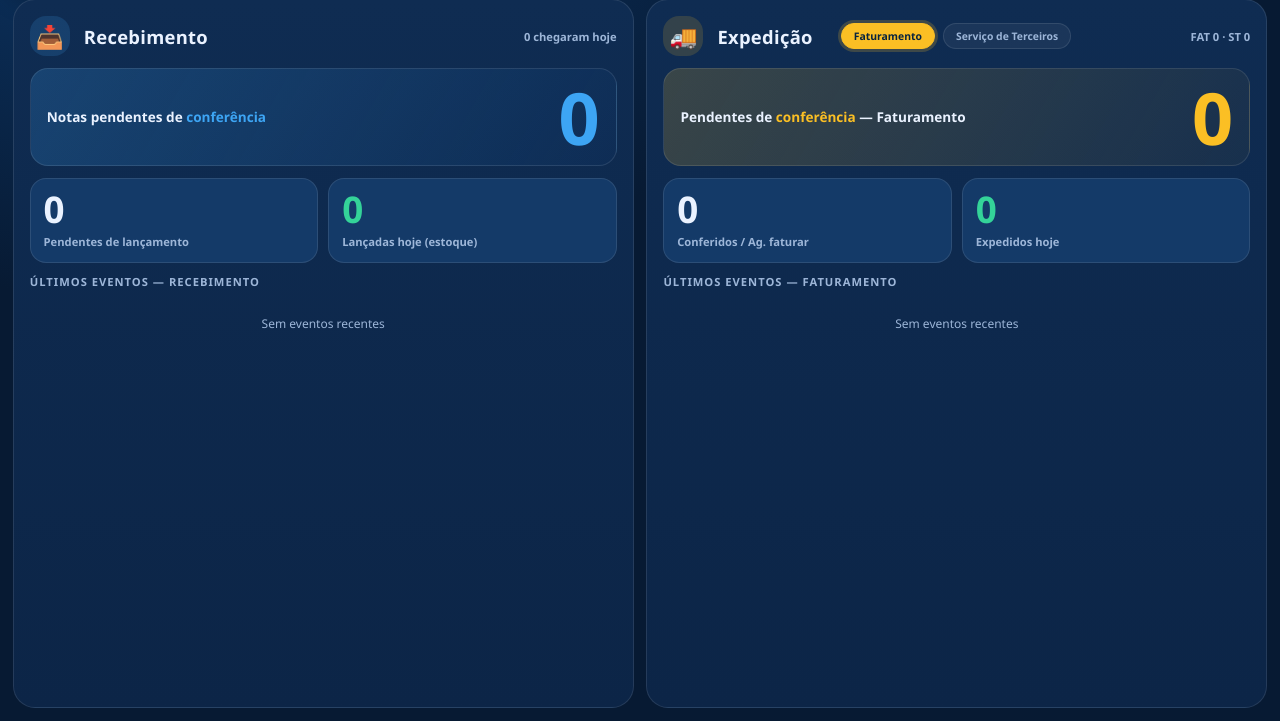
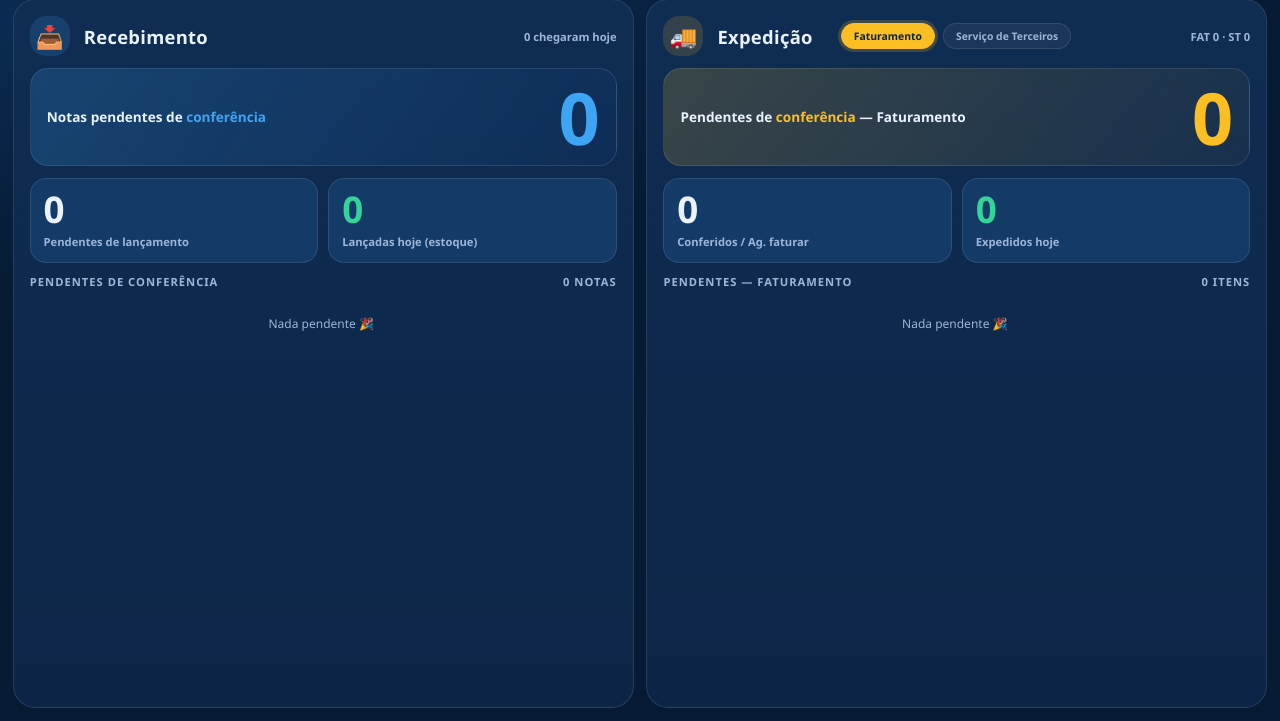
Before and after one commit to felipefazevedo24/conferencia_system, a Flask app: page /painel in a window 1280 px wide. Shown: the part 79-800 px from the top of the page. Run offline with Flask 3, Linux system fonts and the light colour scheme; data that the repository does not hold is empty; some libraries are stand-ins or nearby versions.

Commit message:
Painel TV: lista pendentes com previsao/atraso, auto-scroll e alternancia FAT/ST mais lenta

```diff
--- a/conferencia_app/routes/painel_tv_routes.py
+++ b/conferencia_app/routes/painel_tv_routes.py
@@ -7,7 +7,7 @@ Rotas publicas:
 """
 from __future__ import annotations
 
-from datetime import datetime
+from datetime import datetime, timedelta
 
 from flask import Blueprint, jsonify, render_template
 from sqlalchemy import desc, func
@@ -25,6 +25,22 @@ def _iso(dt: datetime | None) -> str | None:
     return dt.isoformat() if dt else None
 
 
+def _previsao_status(previsao: datetime | None, agora: datetime) -> str | None:
+    """vencido | perto (<=1 dia) | None."""
+    if not previsao:
+        return None
+    if previsao < agora:
+        return "vencido"
+    if previsao <= agora + timedelta(days=1):
+        return "perto"
+    return None
+
+
+def _atrasado(desde: datetime | None, agora: datetime) -> bool:
+    """True se esta pendente ha mais de 1 dia."""
+    return bool(desde and desde < agora - timedelta(days=1))
+
+
 def _count_distinct_notas(status: str) -> int:
     return (
         db.session.query(func.count(func.distinct(ItemNota.numero_nota)))
@@ -35,7 +51,8 @@ def _count_distinct_notas(status: str) -> int:
 
 
 def _coletar_indicadores() -> dict:
-    hoje = datetime.now().date()
+    agora = datetime.now()
+    hoje = agora.date()
 
     # ---- RECEBIMENTO ----
     recebimento_pendente = _count_distinct_notas("Pendente")
@@ -54,6 +71,29 @@ def _coletar_indicadores() -> dict:
         .scalar()
         or 0
     )
+
+    # Lista de notas pendentes de conferencia (quais sao)
+    pend_rows = (
+        db.session.query(
+            ItemNota.numero_nota,
+            func.max(ItemNota.fornecedor).label("fornecedor"),
+            func.min(ItemNota.data_importacao).label("desde"),
+        )
+        .filter(ItemNota.status == "Pendente")
+        .group_by(ItemNota.numero_nota)
+        .order_by("desde")
+        .limit(60)
+        .all()
+    )
+    recebimento_lista = [
+        {
+            "codigo": nota,
+            "parceiro": fornecedor or "",
+            "desde": _iso(desde),
+            "atrasado": _atrasado(desde, agora),
+        }
+        for nota, fornecedor, desde in pend_rows
+    ]
 
     # ---- EXPEDICAO ----
     exp_fat_pendente = (
@@ -75,16 +115,53 @@ def _coletar_indicadores() -> dict:
         ExpedicaoOrdemST.query.filter(func.date(ExpedicaoOrdemST.expedido_at) == hoje).count()
     )
 
+    fat_pendentes = (
+        ExpedicaoOrdemFat.query.filter(ExpedicaoOrdemFat.status == STATUS_EXP_PENDENTE)
+        .order_by(ExpedicaoOrdemFat.created_at)
+        .limit(60)
+        .all()
+    )
+    fat_lista = [
+        {
+            "codigo": str(o.cod_ordem_fat),
+            "parceiro": o.cliente or "",
+            "previsao": _iso(o.dt_previsao_entrega),
+            "previsao_status": _previsao_status(o.dt_previsao_entrega, agora),
+            "desde": _iso(o.created_at),
+            "atrasado": _atrasado(o.created_at, agora),
+        }
+        for o in fat_pendentes
+    ]
+
+    st_pendentes = (
+        ExpedicaoOrdemST.query.filter(ExpedicaoOrdemST.status == STATUS_EXP_PENDENTE)
+        .order_by(ExpedicaoOrdemST.created_at)
+        .limit(60)
+        .all()
+    )
+    st_lista = [
+        {
+            "codigo": str(o.cod_ordem_compra),
+            "parceiro": o.fornecedor or "",
+            "previsao": _iso(o.dt_prevista_entrega),
+            "previsao_status": _previsao_status(o.dt_prevista_entrega, agora),
+            "desde": _iso(o.created_at),
+            "atrasado": _atrasado(o.created_at, agora),
+        }
+        for o in st_pendentes
+    ]
+
     eventos = _coletar_eventos()
 
     return {
-        "gerado_em": datetime.now().isoformat(),
+        "gerado_em": agora.isoformat(),
         "recebimento": {
             "pendente_conferencia": int(recebimento_pendente),
             "pendente_lancamento": int(recebimento_lancar),
             "lancadas_total": int(recebimento_lancado),
             "importadas_hoje": int(importadas_hoje),
             "lancadas_hoje": int(lancadas_hoje),
+            "lista": recebimento_lista,
         },
         "expedicao": {
             "pendente_total": int(exp_fat_pendente + exp_st_pendente),
@@ -92,11 +169,13 @@ def _coletar_indicadores() -> dict:
                 "pendente": int(exp_fat_pendente),
                 "conferido": int(exp_fat_conferido),
                 "expedidos_hoje": int(exp_fat_hoje),
+                "lista": fat_lista,
             },
             "st": {
                 "pendente": int(exp_st_pendente),
                 "conferido": int(exp_st_conferido),
                 "expedidos_hoje": int(exp_st_hoje),
+                "lista": st_lista,
             },
         },
         "eventos": eventos,
--- a/templates/painel_tv.html
+++ b/templates/painel_tv.html
@@ -175,20 +175,29 @@
   @keyframes slidein { from { transform: translateX(120%); opacity: 0; } to { transform: none; opacity: 1; } }
   @keyframes slideout { to { transform: translateX(120%); opacity: 0; } }
 
-  /* ---------- Event ticker ---------- */
+  /* ---------- Feed / lista de pendentes ---------- */
   .feed { flex: 1 1 auto; min-height: 0; display: flex; flex-direction: column; gap: 8px; }
-  .feed .feed-title { color: var(--muted); font-size: clamp(11px,1.4vh,15px); font-weight: 700; text-transform: uppercase; letter-spacing: 1px; }
-  .feed .list { flex: 1 1 auto; overflow: hidden; display: flex; flex-direction: column; gap: 8px; }
-  .ev {
-    display: flex; align-items: center; gap: 12px;
-    background: rgba(255,255,255,.03); border: 1px solid var(--border);
-    border-radius: 12px; padding: 8px 14px;
+  .feed .feed-title { color: var(--muted); font-size: clamp(11px,1.4vh,15px); font-weight: 700; text-transform: uppercase; letter-spacing: 1px; display:flex; justify-content:space-between; }
+  .feed .list { flex: 1 1 auto; overflow-y: auto; overflow-x: hidden; display: flex; flex-direction: column; gap: 8px; padding-right: 4px; scrollbar-width: thin; scrollbar-color: rgba(255,255,255,.2) transparent; }
+  .feed .list::-webkit-scrollbar { width: 8px; }
+  .feed .list::-webkit-scrollbar-thumb { background: rgba(255,255,255,.18); border-radius: 8px; }
+
+  .item {
+    display: flex; align-items: center; justify-content: space-between; gap: 12px;
+    background: rgba(255,255,255,.035); border: 1px solid var(--border);
+    border-left: 4px solid transparent; border-radius: 12px;
+    padding: clamp(7px,1.1vh,12px) clamp(10px,1.4vh,16px); flex: 0 0 auto;
   }
-  .ev .ico { font-size: clamp(16px,2vh,22px); }
-  .ev .txt { flex: 1 1 auto; min-width: 0; }
-  .ev .txt b { font-size: clamp(12px,1.5vh,17px); font-weight: 700; }
-  .ev .txt span { display:block; color: var(--muted); font-size: clamp(10px,1.3vh,14px); white-space: nowrap; overflow: hidden; text-overflow: ellipsis; }
-  .ev .when { color: var(--muted); font-size: clamp(10px,1.3vh,13px); white-space: nowrap; }
+  .item.atraso { background: rgba(250,204,21,.08); border-color: rgba(250,204,21,.35); border-left-color: #facc15; }
+  .item .main { min-width: 0; flex: 1 1 auto; }
+  .item .main b { font-size: clamp(13px,1.7vh,19px); font-weight: 800; }
+  .item .main span { display:block; color: var(--muted); font-size: clamp(10px,1.3vh,14px); white-space: nowrap; overflow: hidden; text-overflow: ellipsis; }
+  .item .meta { display:flex; align-items:center; gap: 8px; white-space: nowrap; }
+  .item .ago { color: var(--muted); font-size: clamp(10px,1.3vh,13px); }
+  .badge { font-size: clamp(9px,1.2vh,12px); font-weight: 800; padding: 4px 9px; border-radius: 999px; white-space: nowrap; background: rgba(255,255,255,.06); color: var(--muted); border: 1px solid var(--border); }
+  .badge.atraso { background: rgba(250,204,21,.16); color: #facc15; border: 1px solid rgba(250,204,21,.45); }
+  .badge.perto { background: rgba(250,204,21,.16); color: #facc15; border: 1px solid rgba(250,204,21,.45); }
+  .badge.vencido { background: rgba(248,113,113,.16); color: #f87171; border: 1px solid rgba(248,113,113,.45); }
   .empty { color: var(--muted); text-align: center; padding: 18px; font-size: clamp(12px,1.5vh,16px); }
 </style>
 </head>
@@ -227,8 +236,8 @@
         <div class="stat ok"><div class="n" id="rec-lanc-hoje">0</div><div class="t">Lançadas hoje (estoque)</div></div>
       </div>
       <div class="feed">
-        <div class="feed-title">Últimos eventos — recebimento</div>
-        <div class="list" id="rec-feed"><div class="empty">Sem eventos recentes</div></div>
+        <div class="feed-title"><span>Pendentes de conferência</span><span id="rec-count"></span></div>
+        <div class="list" id="rec-list"><div class="empty">Nada pendente</div></div>
       </div>
     </section>
 
@@ -252,8 +261,8 @@
         <div class="stat ok"><div class="n" id="exp-hoje">0</div><div class="t">Expedidos hoje</div></div>
       </div>
       <div class="feed">
-        <div class="feed-title">Últimos eventos — <span id="exp-feed-label">expedição</span></div>
-        <div class="list" id="exp-feed"><div class="empty">Sem eventos recentes</div></div>
+        <div class="feed-title"><span>Pendentes — <span id="exp-feed-label">faturamento</span></span><span id="exp-count"></span></div>
+        <div class="list" id="exp-list"><div class="empty">Nada pendente</div></div>
       </div>
     </section>
   </main>
@@ -323,20 +332,64 @@
     while (box.children.length > 5) box.lastChild.remove();
   }
 
-  function renderFeed(containerId, eventos) {
+  function esc(s) {
+    return String(s == null ? "" : s).replace(/[&<>"]/g, (c) => ({ "&": "&amp;", "<": "&lt;", ">": "&gt;", '"': "&quot;" }[c]));
+  }
+  function fmtDia(iso) {
+    if (!iso) return "";
+    return new Date(iso).toLocaleDateString("pt-BR", { day: "2-digit", month: "2-digit" });
+  }
+
+  function buildRecItem(it) {
+    const atraso = it.atrasado ? '<span class="badge atraso">Em atraso</span>' : "";
+    return '<div class="item' + (it.atrasado ? " atraso" : "") + '">' +
+      '<div class="main"><b>NF ' + esc(it.codigo) + "</b><span>" + esc(it.parceiro || "—") + "</span></div>" +
+      '<div class="meta"><span class="ago">' + relTime(it.desde) + "</span>" + atraso + "</div>" +
+      "</div>";
+  }
+
+  function buildExpItem(prefix) {
+    return function (it) {
+      const atraso = it.atrasado ? '<span class="badge atraso">Em atraso</span>' : "";
+      let prev = "";
+      if (it.previsao) {
+        const cls = it.previsao_status || "";
+        const txt = (it.previsao_status === "vencido" ? "Venceu " : "Entrega ") + fmtDia(it.previsao);
+        prev = '<span class="badge ' + cls + '">' + txt + "</span>";
+      }
+      return '<div class="item' + (it.atrasado ? " atraso" : "") + '">' +
+        '<div class="main"><b>' + prefix + " " + esc(it.codigo) + "</b><span>" + esc(it.parceiro || "—") + "</span></div>" +
+        '<div class="meta">' + prev + atraso + '<span class="ago">' + relTime(it.desde) + "</span></div>" +
+        "</div>";
+    };
+  }
+
+  // Renderiza a lista somente se o conteudo mudou (preserva o auto-scroll)
+  function renderList(containerId, items, buildRow) {
     const box = $(containerId);
-    if (!eventos.length) { box.innerHTML = '<div class="empty">Sem eventos recentes</div>'; return; }
-    box.innerHTML = "";
-    eventos.slice(0, 6).forEach((ev) => {
-      const row = document.createElement("div");
-      row.className = "ev";
-      row.innerHTML =
-        '<div class="ico">' + (ICONS[ev.tipo] || "🔔") + '</div>' +
-        '<div class="txt"><b></b><span></span></div>' +
-        '<div class="when">' + relTime(ev.ts) + '</div>';
-      row.querySelector("b").textContent = ev.titulo;
-      row.querySelector("span").textContent = ev.detalhe || "";
-      box.appendChild(row);
+    const sig = JSON.stringify(items);
+    if (box._sig === sig) return;
+    box._sig = sig;
+    box.scrollTop = 0;
+    box._phase = "";
+    box._pausedAt = Date.now() + 2000;
+    if (!items.length) { box.innerHTML = '<div class="empty">Nada pendente 🎉</div>'; return; }
+    box.innerHTML = items.map(buildRow).join("");
+  }
+
+  // Auto-scroll suave das listas que nao cabem na tela (rola sozinho na TV)
+  function autoScroll() {
+    document.querySelectorAll(".feed .list").forEach((el) => {
+      const max = el.scrollHeight - el.clientHeight;
+      if (max <= 4) return;
+      const now = Date.now();
+      if (el._pausedAt && now < el._pausedAt) return;
+      if (el.scrollTop >= max - 1) {
+        if (el._phase !== "bottom") { el._phase = "bottom"; el._pausedAt = now + 3000; return; }
+        el.scrollTop = 0; el._phase = "top"; el._pausedAt = now + 1500;
+      } else {
+        el.scrollTop += 1;
+      }
     });
   }
 
@@ -359,18 +412,17 @@
 
   function renderExpedicao() {
     if (!lastData) return;
-    const bloco = lastData.expedicao[expMode] || { pendente: 0, conferido: 0, expedidos_hoje: 0 };
+    const bloco = lastData.expedicao[expMode] || { pendente: 0, conferido: 0, expedidos_hoje: 0, lista: [] };
     setNum("exp-pend-conf", bloco.pendente);
     setNum("exp-conferido", bloco.conferido);
     setNum("exp-hoje", bloco.expedidos_hoje);
     $("exp-modo-label").textContent = EXP_LABEL[expMode];
     $("exp-feed-label").textContent = expMode === "fat" ? "faturamento" : "serviço de terceiros";
+    $("exp-count").textContent = (bloco.lista || []).length + " itens";
     $("exp-tag").textContent = "FAT " + lastData.expedicao.fat.pendente + " · ST " + lastData.expedicao.st.pendente;
     $("exp-mode-fat").classList.toggle("active", expMode === "fat");
     $("exp-mode-st").classList.toggle("active", expMode === "st");
-
-    const eventos = (lastData.eventos || []).filter((e) => e.tipo === "expedicao" && e.subtipo === expMode);
-    renderFeed("exp-feed", eventos);
+    renderList("exp-list", bloco.lista || [], buildExpItem(expMode === "fat" ? "Ordem" : "OC"));
   }
 
   function toggleExpMode() {
@@ -396,18 +448,17 @@
       setNum("rec-pend-lanc", d.recebimento.pendente_lancamento);
       setNum("rec-lanc-hoje", d.recebimento.lancadas_hoje);
       $("rec-tag").textContent = d.recebimento.importadas_hoje + " chegaram hoje";
+      $("rec-count").textContent = (d.recebimento.lista || []).length + " notas";
+      renderList("rec-list", d.recebimento.lista || [], buildRecItem);
 
       // Expedição (renderiza o modo atual: FAT ou ST)
       renderExpedicao();
 
+      // Notificações (avisos rápidos) para eventos novos
       const eventos = d.eventos || [];
-      renderFeed("rec-feed", eventos.filter((e) => e.tipo === "chegada" || e.tipo === "lancamento"));
-
-      // Notificações (avisos rápidos) para eventos novos
       const novos = eventos.filter((e) => e.key && !seenKeys.has(e.key));
       novos.forEach((e) => seenKeys.add(e.key));
       if (!firstLoad) {
-        // mostra do mais antigo pro mais novo (novo fica no topo)
         novos.slice().reverse().forEach(toast);
       }
       firstLoad = false;
@@ -421,7 +472,8 @@
   setInterval(updateClock, 1000 * 15);
   poll();
   setInterval(poll, POLL_MS);
-  setInterval(toggleExpMode, 8000);
+  setInterval(toggleExpMode, 16000);
+  setInterval(autoScroll, 60);
 })();
 </script>
 </body>
```
